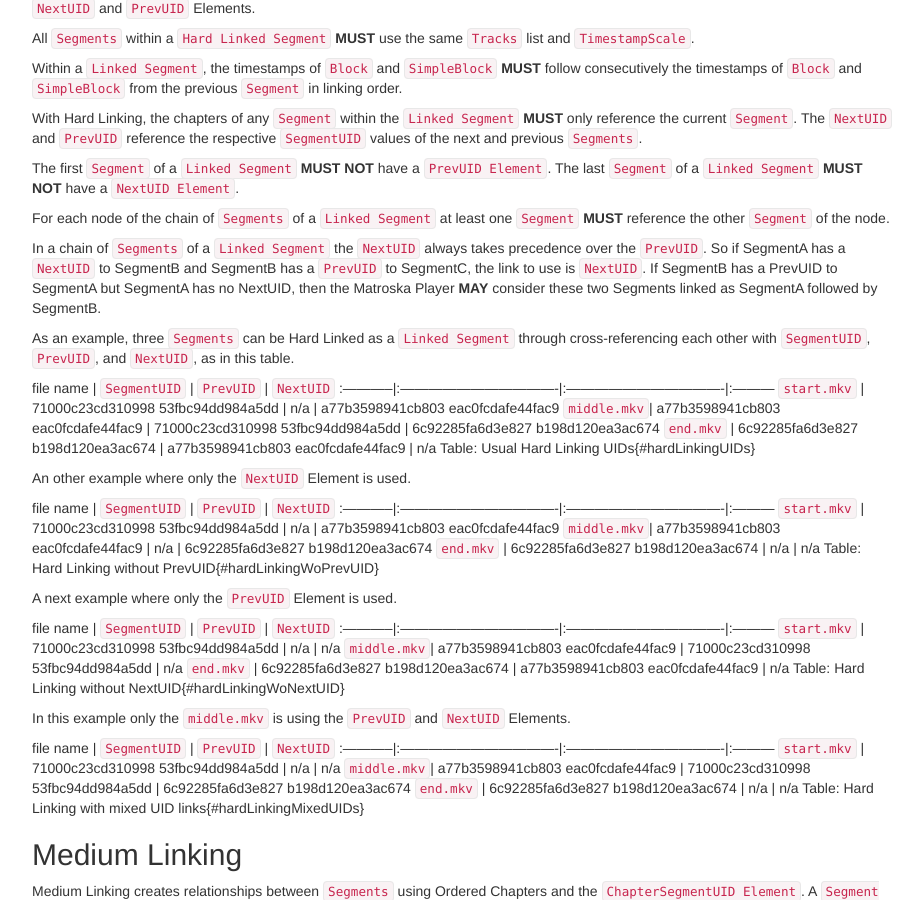
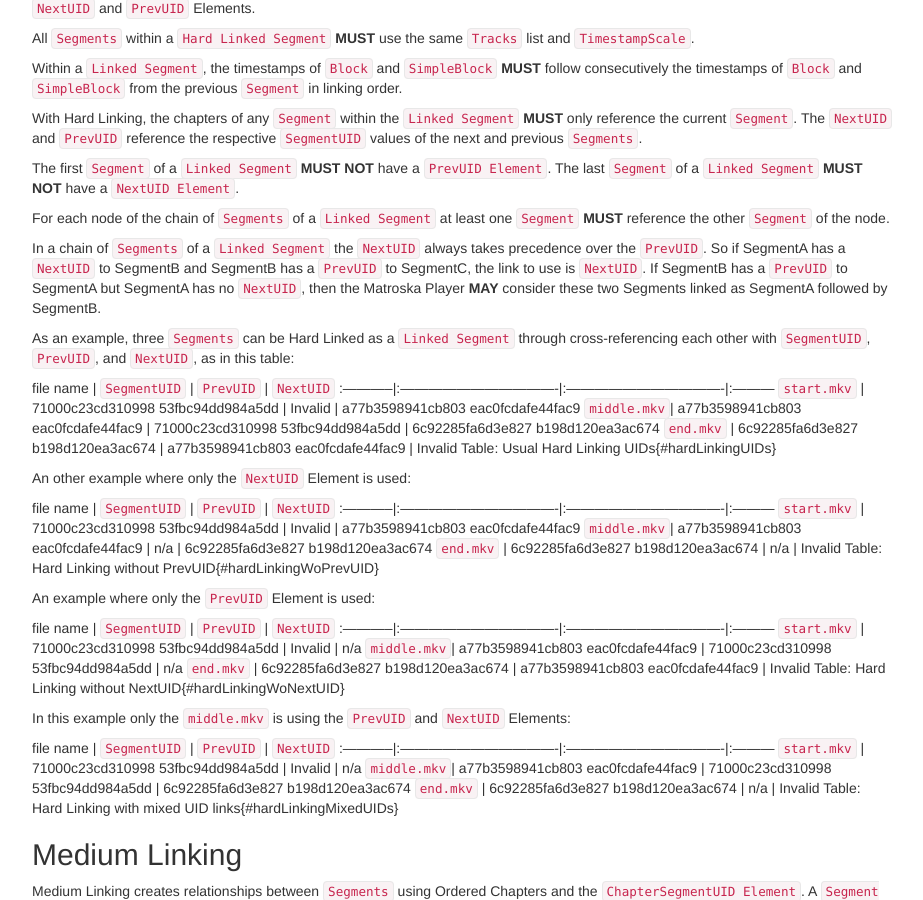
Before and after one commit to ietf-wg-cellar/matroska-specification, a Jekyll site: the page built from notes.md, in a window 1280 px wide and 900 px high, scrolled down 8862 px. Shown: the whole window, without its empty margins (273-1196 px from the left). Built offline with Jekyll 4.4.1, drawn with Linux system fonts in a browser that asks for light colours.

Commit message:
mark the PrevUID of the first segment and NextUID of the last segment invalid
Plus some format cleaning

```diff
--- a/notes.md
+++ b/notes.md
@@ -609,44 +609,44 @@ For each node of the chain of `Segments` of a `Linked Segment` at least one `Seg
 In a chain of `Segments` of a `Linked Segment` the `NextUID` always takes precedence over the `PrevUID`.
 So if SegmentA has a `NextUID` to SegmentB and SegmentB has a `PrevUID` to SegmentC,
 the link to use is `NextUID`.
-If SegmentB has a PrevUID to SegmentA but SegmentA has no NextUID, then the Matroska Player
+If SegmentB has a `PrevUID` to SegmentA but SegmentA has no `NextUID`, then the Matroska Player
 **MAY** consider these two Segments linked as SegmentA followed by SegmentB.
 
 As an example, three `Segments` can be Hard Linked as a `Linked Segment` through
-cross-referencing each other with `SegmentUID`, `PrevUID`, and `NextUID`, as in this table.
+cross-referencing each other with `SegmentUID`, `PrevUID`, and `NextUID`, as in this table:
 
 file name   | `SegmentUID`                      | `PrevUID`                         | `NextUID`
 :-----------|:----------------------------------|:----------------------------------|:---------
-`start.mkv` | 71000c23cd310998 53fbc94dd984a5dd | n/a                               | a77b3598941cb803 eac0fcdafe44fac9
+`start.mkv` | 71000c23cd310998 53fbc94dd984a5dd | Invalid                           | a77b3598941cb803 eac0fcdafe44fac9
 `middle.mkv`| a77b3598941cb803 eac0fcdafe44fac9 | 71000c23cd310998 53fbc94dd984a5dd | 6c92285fa6d3e827 b198d120ea3ac674
-`end.mkv`   | 6c92285fa6d3e827 b198d120ea3ac674 | a77b3598941cb803 eac0fcdafe44fac9 | n/a
+`end.mkv`   | 6c92285fa6d3e827 b198d120ea3ac674 | a77b3598941cb803 eac0fcdafe44fac9 | Invalid
 Table: Usual Hard Linking UIDs{#hardLinkingUIDs}
 
-An other example where only the `NextUID` Element is used.
+An other example where only the `NextUID` Element is used:
 
 file name   | `SegmentUID`                      | `PrevUID`                         | `NextUID`
 :-----------|:----------------------------------|:----------------------------------|:---------
-`start.mkv` | 71000c23cd310998 53fbc94dd984a5dd | n/a                               | a77b3598941cb803 eac0fcdafe44fac9
+`start.mkv` | 71000c23cd310998 53fbc94dd984a5dd | Invalid                           | a77b3598941cb803 eac0fcdafe44fac9
 `middle.mkv`| a77b3598941cb803 eac0fcdafe44fac9 | n/a                               | 6c92285fa6d3e827 b198d120ea3ac674
-`end.mkv`   | 6c92285fa6d3e827 b198d120ea3ac674 | n/a                               | n/a
+`end.mkv`   | 6c92285fa6d3e827 b198d120ea3ac674 | n/a                               | Invalid
 Table: Hard Linking without PrevUID{#hardLinkingWoPrevUID}
 
-A next example where only the `PrevUID` Element is used.
+An example where only the `PrevUID` Element is used:
 
 file name   | `SegmentUID`                      | `PrevUID`                         | `NextUID`
 :-----------|:----------------------------------|:----------------------------------|:---------
-`start.mkv` | 71000c23cd310998 53fbc94dd984a5dd | n/a                               | n/a
+`start.mkv` | 71000c23cd310998 53fbc94dd984a5dd | Invalid                           | n/a
 `middle.mkv`| a77b3598941cb803 eac0fcdafe44fac9 | 71000c23cd310998 53fbc94dd984a5dd | n/a
-`end.mkv`   | 6c92285fa6d3e827 b198d120ea3ac674 | a77b3598941cb803 eac0fcdafe44fac9 | n/a
+`end.mkv`   | 6c92285fa6d3e827 b198d120ea3ac674 | a77b3598941cb803 eac0fcdafe44fac9 | Invalid
 Table: Hard Linking without NextUID{#hardLinkingWoNextUID}
 
-In this example only the `middle.mkv` is using the `PrevUID` and `NextUID` Elements.
+In this example only the `middle.mkv` is using the `PrevUID` and `NextUID` Elements:
 
 file name   | `SegmentUID`                      | `PrevUID`                         | `NextUID`
 :-----------|:----------------------------------|:----------------------------------|:---------
-`start.mkv` | 71000c23cd310998 53fbc94dd984a5dd | n/a                               | n/a
+`start.mkv` | 71000c23cd310998 53fbc94dd984a5dd | Invalid                           | n/a
 `middle.mkv`| a77b3598941cb803 eac0fcdafe44fac9 | 71000c23cd310998 53fbc94dd984a5dd | 6c92285fa6d3e827 b198d120ea3ac674
-`end.mkv`   | 6c92285fa6d3e827 b198d120ea3ac674 | n/a                               | n/a
+`end.mkv`   | 6c92285fa6d3e827 b198d120ea3ac674 | n/a                               | Invalid
 Table: Hard Linking with mixed UID links{#hardLinkingMixedUIDs}
 
 ## Medium Linking
```
